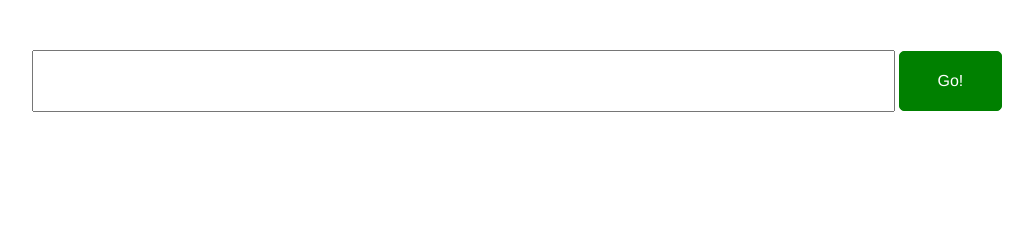
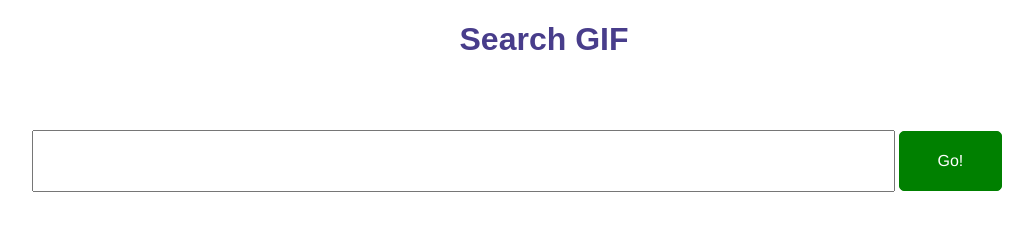
Before and after one commit to aialvi/aialvi.github.io, a plain HTML site: page searchGIF/index.html in a window 1280 px wide. Shown: the whole page, without its empty margins (96-1129 px from the left). Drawn offline with Linux system fonts and the light colour scheme.

Commit message:
Added: heading

```diff
--- a/searchGIF/index.html
+++ b/searchGIF/index.html
@@ -5,6 +5,9 @@
 		<link rel="stylesheet" href="css/main.css">
 	</head>
 	<body>
+
+		<h1 style="text-align: center; font-family: Arial, Helvetica, sans-serif; color: darkslateblue;">Search GIF</h1>
+
 		<div class="container container-padding50">
 			<input type="text" class="js-userinput container-textinput" value="" />
 			<button class="js-go container-button">Go!</button>
```
